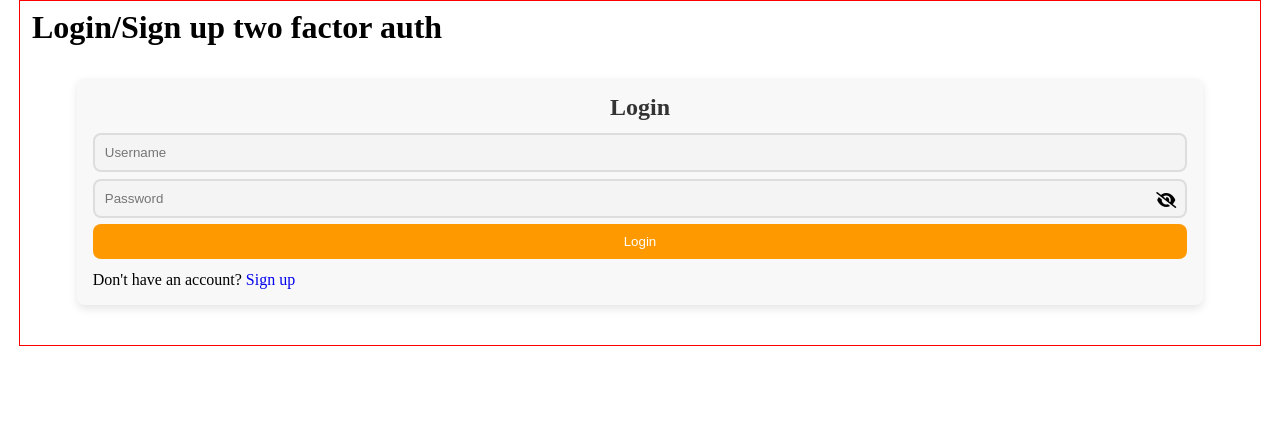
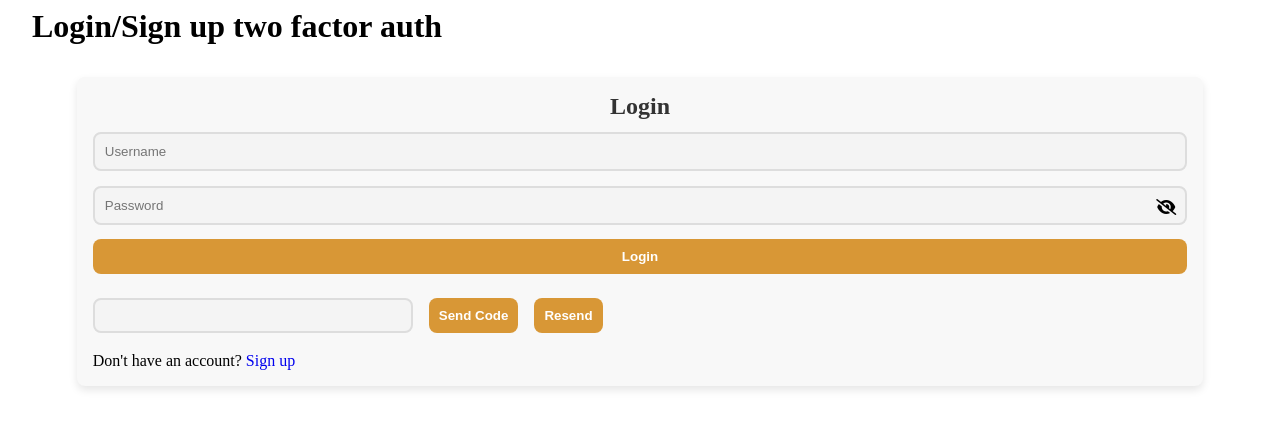
Before and after one commit to syedfaheem27/2-fatcor-auth, an Angular app: page /login in a window 1280 px wide. Shown: the top 428 px of the page. Built offline with nearby package versions, Linux system fonts and the light colour scheme.

Commit message:
Handle backend responses appropriately

```diff
--- a/src/app/app.component.css
+++ b/src/app/app.component.css
@@ -1,7 +1,6 @@
 .container{
     max-width: 1440px;
     width: 95%;
-    border: 1px solid red;
     margin: 0 auto;
     padding: 0.5em 0.75em;
     overflow: hidden;
--- a/src/app/components/login/login.component.css
+++ b/src/app/components/login/login.component.css
@@ -20,6 +20,7 @@
   form {
     display: flex;
     flex-direction: column;
+    gap: 0.5rem;
   }
 
   input {
@@ -50,6 +51,7 @@
     /* Border radius button */
     cursor: pointer;
     transition: background-color 0.3s ease-in-out;
+    font-weight: bold;
   }
 
   button:hover {
@@ -65,23 +67,22 @@
     align-items: center;
   }
 
-.content{
-background-color: gray;
-/* color: #fff; */
-padding: 1rem 2rem;
-width: 90%;
-max-width: 560px;
-border-radius: 4px;
-display: flex;
-flex-direction: column;
-gap: 0.75rem;
-align-items: flex-start;
+.resend-2fa{
+  display: flex;
+  align-items: flex-start;
+  gap: 1rem;
+  margin-top: 1rem;
+}
+.resend-2fa>input{
+  box-sizing: border-box;
+  padding: 8px;
+  width: 50%;
+  max-width: 320px;
 }
 
-.content >label{
-font-weight: bold;
+
+button:disabled{
+  background-color: #d17e03c9;
+  cursor: not-allowed;
+
 }
-
-.content>input{
-  width: 70%;
-}
--- a/src/app/components/login/login.component.html
+++ b/src/app/components/login/login.component.html
@@ -1,20 +1,23 @@
 <div class="card">
   <h2>Login</h2>
   <form (submit)="handleSubmit($event)">
-    <input type="text" id="username" name="username" placeholder="Username" required  [(ngModel)]="username"/>
-    <app-password-input placeholder="Password" id="password" name="password"></app-password-input>
-    <button type="submit" [disabled]="isLogging">{{ isLogging ? 'Logging...' : 'Login' }}</button>
+    <input type="text" id="username" name="username" placeholder="Username" required [(ngModel)]="username" />
+    <app-password-input placeholder="Password" id="password" name="password"
+      (passEvent)="handlePassword($event)"></app-password-input>
+    <button type="submit" [disabled]="isLogging || username.length===0 || password.length===0">{{ isLogging ?
+      'Logging...' :
+      'Login' }}</button>
+
+    <div *ngIf="is2FaOpen" class="resend-2fa">
+      <input type="text" name="2fa-pass" id="2fa" [(ngModel)]="_2faCode">
+      <button (click)="handleTwoFactorAuth()" type="button" [disabled]="_2faCode.length===0  || resend2Fa || isSendingCode">Send
+        Code</button>
+      <button *ngIf="resend2Fa" (click)="handleResendTwoFactor()" [disabled]="_2faCode.length===0 || isResendingCode">Resend</button>
+    </div>
+
   </form>
   <div>
     <span>Don't have an account? </span>
     <a routerLink="/signup">Sign up</a>
   </div>
 </div>
-
-<div *ngIf="is2FaModalOpen" class="backdrop" (click)="handleOutsideClick($event)">
-  <form class="content" (submit)="handleTwoFactorAuth($event)">
-    <label for="2fa">Enter 2fa code</label>
-    <input type="text" name="2fa-pass" id="2fa">
-    <button>Submit</button>
-  </form>
-</div>
--- a/src/app/components/login/login.component.ts
+++ b/src/app/components/login/login.component.ts
@@ -13,37 +13,51 @@ export class LoginComponent implements OnInit {
 
   private api_2factor = "https://localhost:44339/api/User/verify-2fa";
 
-  public is2FaModalOpen = false;
+  private api_2factor_retry = "https://localhost:44339/api/User/resend-2fa";
 
+  public is2FaOpen = true;
+  public resend2Fa = true;
   public isLogging = false;
+  public isSendingCode = false;
+  public isResendingCode = false;
+
   public username: string = "";
-
+  public password: string = "";
+  public _2faCode: string = "";
 
   constructor(private router: Router) { }
 
-  ngOnInit(): void { }
+  ngOnInit(): void {
+    const token = sessionStorage.getItem('token');
+    const role = sessionStorage.getItem('role');
+
+    if (token !== null) {
+      if (role !== null && JSON.parse(role) === 'User') {
+        this.router.navigate(['/user-dashboard']);
+        console.log("user");
+      }
+      else {
+        this.router.navigate(['/admin-dashboard']);
+        console.log("admin");
+      }
+    }
+  }
 
   public async handleSubmit(event: Event) {
     event.preventDefault();
 
-    const formData = new FormData(event.target as HTMLFormElement);
-
-    //add types
-    const username = formData.get('username') as string;
-    const password = formData.get('password') as string;
-
-    if (!username || !password)
+    if (!this.username || !this.password)
       return alert("Username and Password is required!");
 
 
     const user: IUserLogin = {
-      username,
-      password
+      username: this.username,
+      password: this.password
     }
-
 
     try {
       this.isLogging = true;
+
       const res = await fetch(this.api_url, {
         method: 'POST',
         headers: {
@@ -59,7 +73,7 @@ export class LoginComponent implements OnInit {
         return alert("The user is logged in somewhere else!");
 
       if (data.requires2FA) {
-        this.is2FaModalOpen = true;
+        this.is2FaOpen = true;
         return alert(data.message);
       }
 
@@ -72,7 +86,7 @@ export class LoginComponent implements OnInit {
       //Redirect to dashboard
       console.log(data);
       sessionStorage.setItem("username", JSON.stringify(data.username!));
-      sessionStorage.setItem("Role", JSON.stringify(data.role!));
+      sessionStorage.setItem("role", JSON.stringify(data.role!));
       sessionStorage.setItem("token", JSON.stringify(data.token!));
 
       if (data.role === 'User')
@@ -89,20 +103,15 @@ export class LoginComponent implements OnInit {
 
   }
 
-  async handleTwoFactorAuth(event: Event) {
-    event.preventDefault();
-
-    const formData = new FormData(event.target as HTMLFormElement);
-
-    const code = formData.get("2fa-pass") as string;
-
-    const sendObj = {
-      TwoFactorCode: code,
-      username: this.username,
-      password: '123456789'
-    }
+  async handleTwoFactorAuth() {
 
     try {
+      this.isSendingCode = true;
+      const sendObj = {
+        TwoFactorCode: this._2faCode,
+        username: this.username,
+        password: this.password
+      }
       const res = await fetch(this.api_2factor, {
         method: 'POST',
         headers: {
@@ -114,31 +123,83 @@ export class LoginComponent implements OnInit {
       const data = await res.json();
       console.log(data);
 
-      if (data.isVerified) {
-        this.is2FaModalOpen = false;
-        sessionStorage.setItem("username", JSON.stringify(data.username!));
-        sessionStorage.setItem("Role", JSON.stringify(data.role!));
-        sessionStorage.setItem("token", JSON.stringify(data.token!));
+
+
+      if (!data.isVerified) {
+        alert(data.message);
+        console.log(data);
+
+        if (data.hasExpired)
+          this.resend2Fa = true;
+
+        return;
+      }
+
+      //If control reaches here
+      //means the code is verified
+
+      this.is2FaOpen = false;
+      sessionStorage.setItem("username", JSON.stringify(data.username!));
+      sessionStorage.setItem("role", JSON.stringify(data.role!));
+      sessionStorage.setItem("token", JSON.stringify(data.token!));
 
 
 
-        if (data.role === 'User')
-          this.router.navigate(['/user-dashboard']);
-        else
-          this.router.navigate(['/admin-dashboard']);
-      }
+      if (data.role === 'User')
+        this.router.navigate(['/user-dashboard'], { replaceUrl: true });
+      else
+        this.router.navigate(['/admin-dashboard'], { replaceUrl: true });
+
     } catch (err) {
       console.log("error", err);
 
+    } finally {
+      this.isSendingCode = false;
     }
   }
 
-  handleOutsideClick(event: Event) {
-    const el = (event.target as Element).closest('.content');
+  public async handleResendTwoFactor() {
+    try {
+      this.isResendingCode = true;
+      const resendObj = {
+        username: this.username,
+        password: this.password
+      }
 
-    if (el !== null)
-      return;
+      const res = await fetch(this.api_2factor_retry, {
+        method: 'POST',
+        headers: {
+          'Content-Type': 'application/json'
+        },
+        body: JSON.stringify(resendObj)
+      });
 
-    this.is2FaModalOpen = false;
+      const data_1 = await res.json();
+      console.log(data_1);
+
+      if (!data_1.resentSuccessfully && !data_1.hasUser) {
+        alert(data_1.message);
+        this.router.navigate(['/login']);
+      }
+
+      if (data_1.resentSuccessfully) {
+        alert(data_1.message);
+        this.resend2Fa = false;
+      }
+
+    } catch (err) {
+      console.log(err);
+
+    } finally {
+      this.isResendingCode = false;
+    }
   }
+
+
+  handlePassword(pass: string): void {
+    this.password = pass;
+  }
+
+
+
 }
--- a/src/app/components/signup/signup.component.css
+++ b/src/app/components/signup/signup.component.css
@@ -52,3 +52,10 @@
   button:hover {
     background-color: #ff6600;
   }
+
+
+  button:disabled{
+    background-color: #d17e03c9;
+    cursor: not-allowed;
+
+  }
--- a/src/app/components/signup/signup.component.html
+++ b/src/app/components/signup/signup.component.html
@@ -1,12 +1,12 @@
 <div class="card">
   <h2>Sign Up</h2>
   <form (submit)="handleSubmit($event)">
-    <input type="text" id="username" name="username" placeholder="Username" required />
-    <input type="email" id="email" name="email" placeholder="Email ID" />
-    <input type="phone" id="phone" name="phone" placeholder="Phone Number" />
-    <app-password-input placeholder="Password" id="password" name="password"></app-password-input>
-    <app-password-input placeholder="Confirm Password" id="conf-password" name="confirmPassword"></app-password-input>
-    <button type="submit" [disabled]="isSigningUp">{{isSigningUp?'Signing up...':'Sign up'}}</button>
+    <input type="text" id="username" name="username" placeholder="Username" required [(ngModel)]="username" />
+    <input type="email" id="email" name="email" placeholder="Email ID" [(ngModel)]="emailId"/>
+    <input type="phone" id="phone" name="phone" placeholder="Phone Number" [(ngModel)]="phoneNumber" />
+    <app-password-input placeholder="Password" id="password" name="password"  (passEvent)="handlePassword($event)"></app-password-input>
+    <app-password-input placeholder="Confirm Password" id="conf-password" name="confirmPassword" (passEvent)="handleConfirmPassword($event)"></app-password-input>
+    <button type="submit" [disabled]="isSigningUp || username.length==0 || password.length===0 || confirmPassword.length==0 || emailId.length===0 && phoneNumber.length===0">{{isSigningUp?'Signing up...':'Sign up'}}</button>
   </form>
   <div>
     <span>Already have an account? </span>
--- a/src/app/components/signup/signup.component.ts
+++ b/src/app/components/signup/signup.component.ts
@@ -14,6 +14,12 @@ export class SignupComponent implements OnInit {
 
   public isSigningUp: boolean = false;
 
+  public username: string = '';
+  public password: string = '';
+  public confirmPassword: string = "";
+  public phoneNumber: string = '';
+  public emailId: string = "";
+
   constructor(private router: Router) { }
 
   ngOnInit(): void { }
@@ -21,33 +27,25 @@ export class SignupComponent implements OnInit {
   public async handleSubmit(event: Event) {
     event.preventDefault();
 
-    const formData = new FormData(event.target as HTMLFormElement);
-
-    const username = formData.get('username') as string;
-    const emailId = formData.get('email') as string;
-    const phoneNumber = formData.get('phone') as string;
-    const password = formData.get('password') as string;
-    const confirmPassword = formData.get('confirmPassword') as string;
-
-    if (!username)
+    if (!this.username)
       return alert("Username is missing!");
 
-    if (!emailId && !phoneNumber)
+    if (!this.emailId && !this.phoneNumber)
       return alert("EmailId and phone number are missing!");
 
-    if (!password)
+    if (!this.password)
       return alert("Password is missing!");
 
-    if (password !== confirmPassword)
+    if (this.password !== this.confirmPassword)
       return alert("Password and confirm password are not equal!");
 
 
 
     let user: IUserRegister = {
-      username,
-      phone: phoneNumber || null,
-      password,
-      emailId: emailId || null,
+      username: this.username,
+      phone: this.phoneNumber || null,
+      password: this.password,
+      emailId: this.emailId || null,
       role: "User"
     }
 
@@ -78,4 +76,12 @@ export class SignupComponent implements OnInit {
     }
 
   }
+
+  handlePassword(data: string) {
+    this.password = data;
+  }
+
+  handleConfirmPassword(data: string) {
+    this.confirmPassword = data;
+  }
 }
```
Also changed, not shown: src/app/components/dashboards/admin-dashboard/admin-dashboard.component.ts (+15 -1 lines), src/app/components/dashboards/user-dashboard/user-dashboard.component.ts (+14 -1 lines), src/app/components/shared/password-input/password-input.component.html (+4 -4 lines), src/app/components/shared/password-input/password-input.component.ts (+12 -3 lines).
